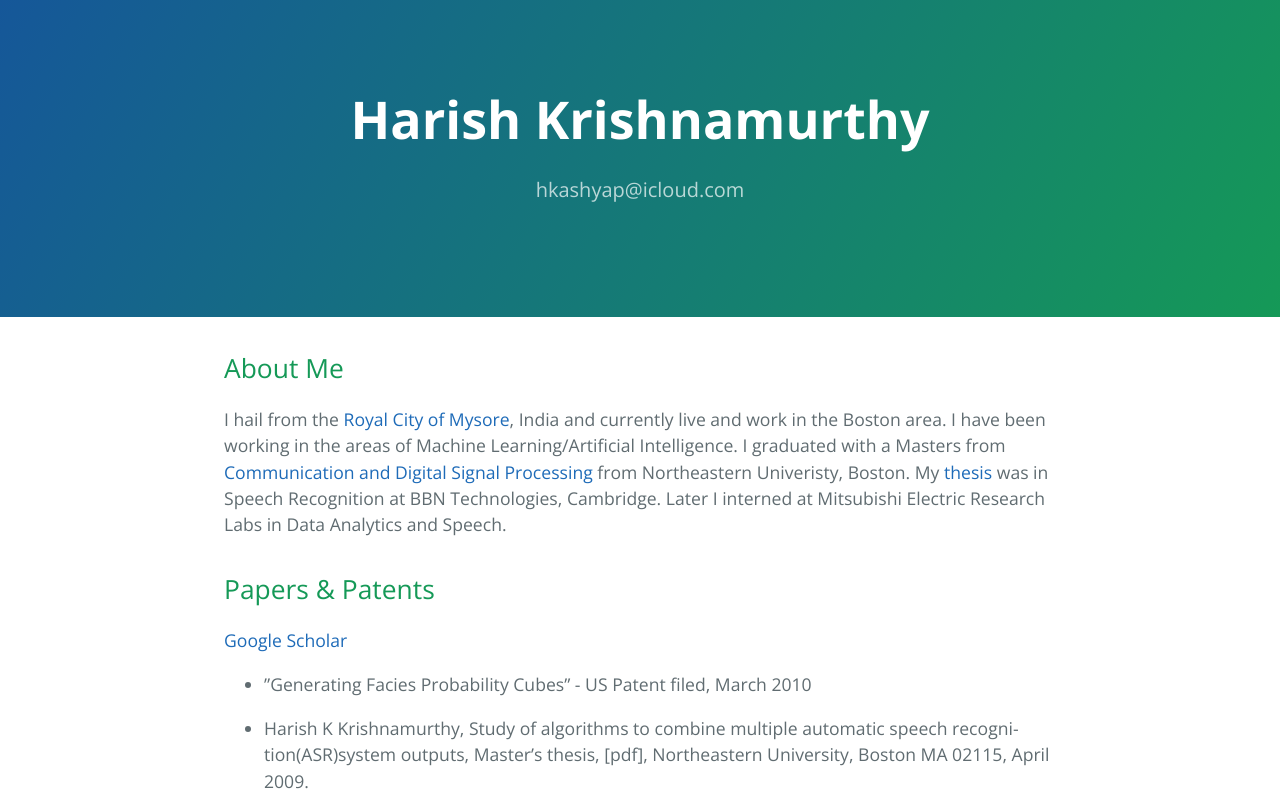
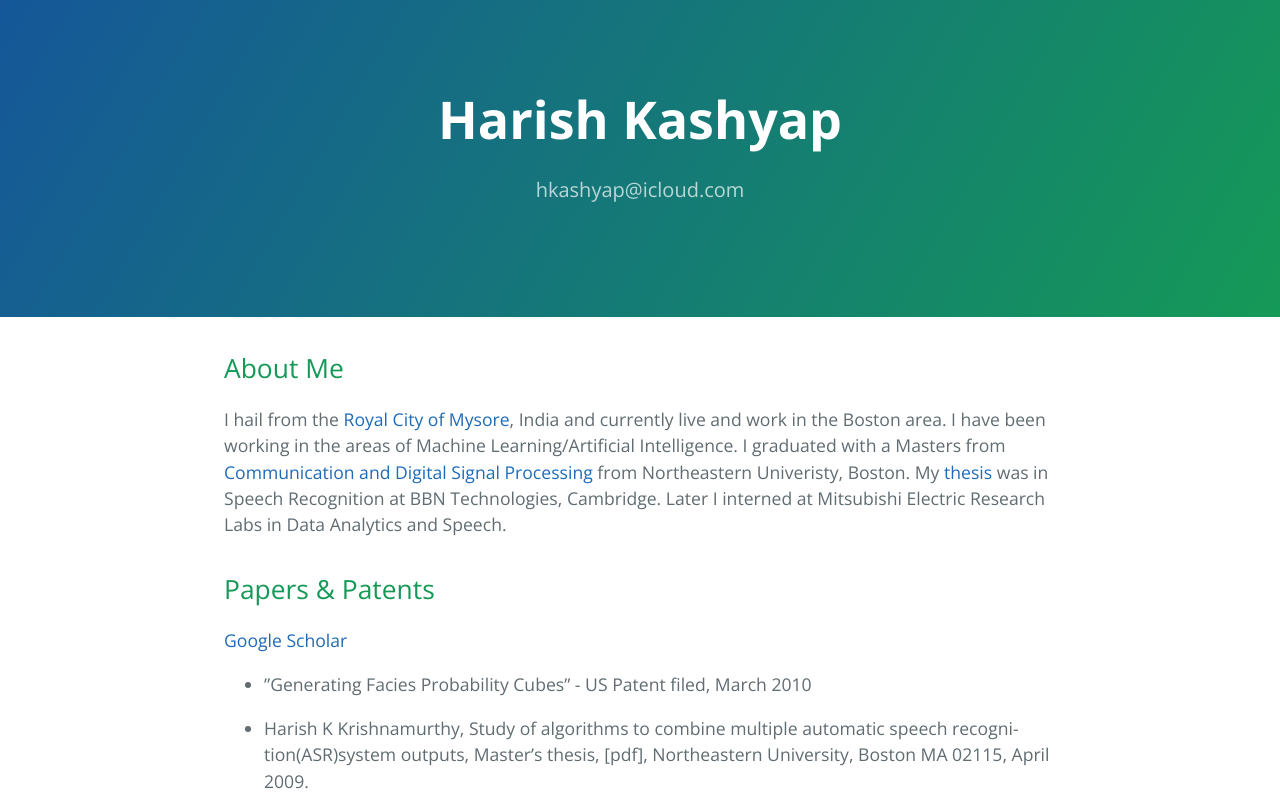
Before and after one commit to harishkashyap/harishkashyap.github.io, a plain HTML site: page index.html in a window 1280 px wide. Shown: the top 800 px of the page. Drawn offline with nearby package versions, Linux system fonts and the light colour scheme.

Commit message:
Update index.html

```diff
--- a/index.html
+++ b/index.html
@@ -2,7 +2,7 @@
 <html lang="en-us">
   <head>
     <meta charset="UTF-8">
-    <title>Harish Krishnamurthy by harishkashyap</title>
+    <title>Harish Kashyap by harishkashyap</title>
     <meta name="viewport" content="width=device-width, initial-scale=1">
     <link rel="stylesheet" type="text/css" href="stylesheets/normalize.css" media="screen">
     <link href='https://fonts.googleapis.com/css?family=Open+Sans:400,700' rel='stylesheet' type='text/css'>
@@ -11,7 +11,7 @@
   </head>
   <body>
     <section class="page-header">
-      <h1 class="project-name">Harish Krishnamurthy</h1>
+      <h1 class="project-name">Harish Kashyap</h1>
       <h2 class="project-tagline">hkashyap@icloud.com</h2>
     </section>
 
```
